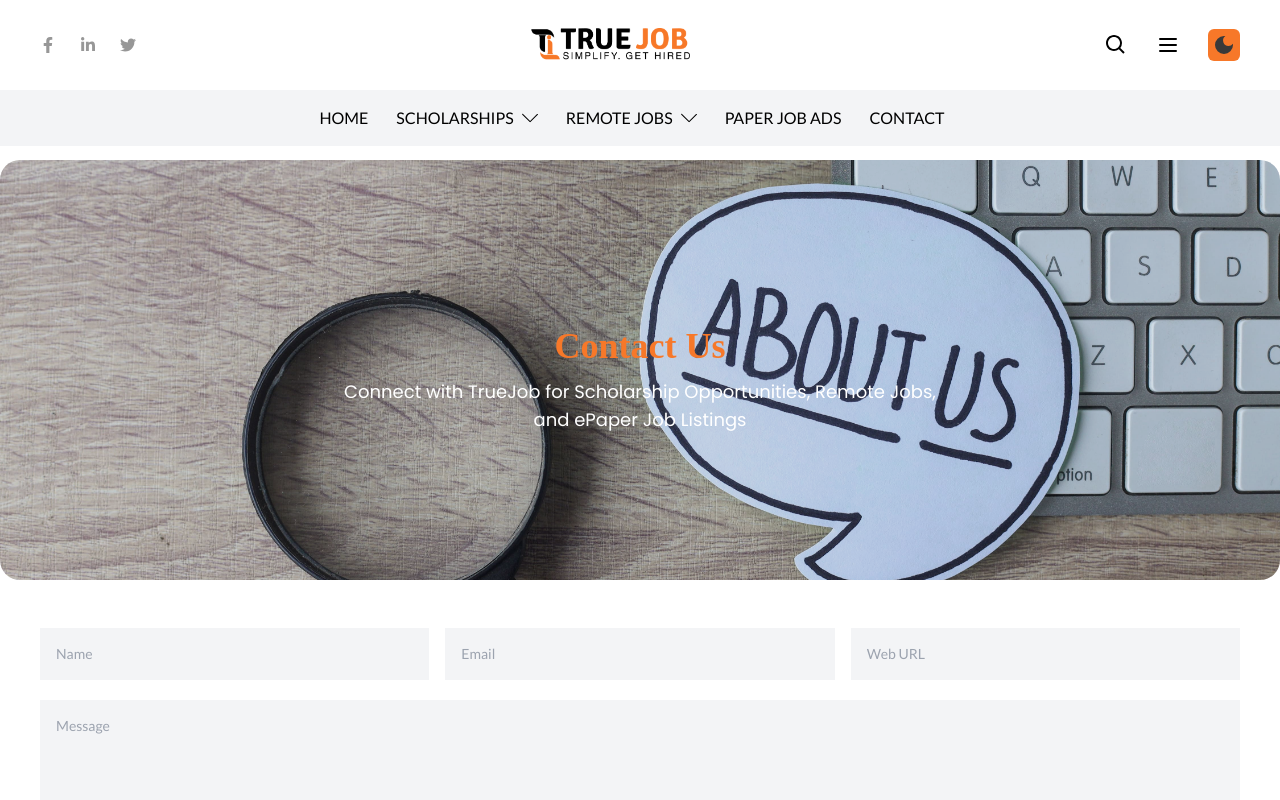
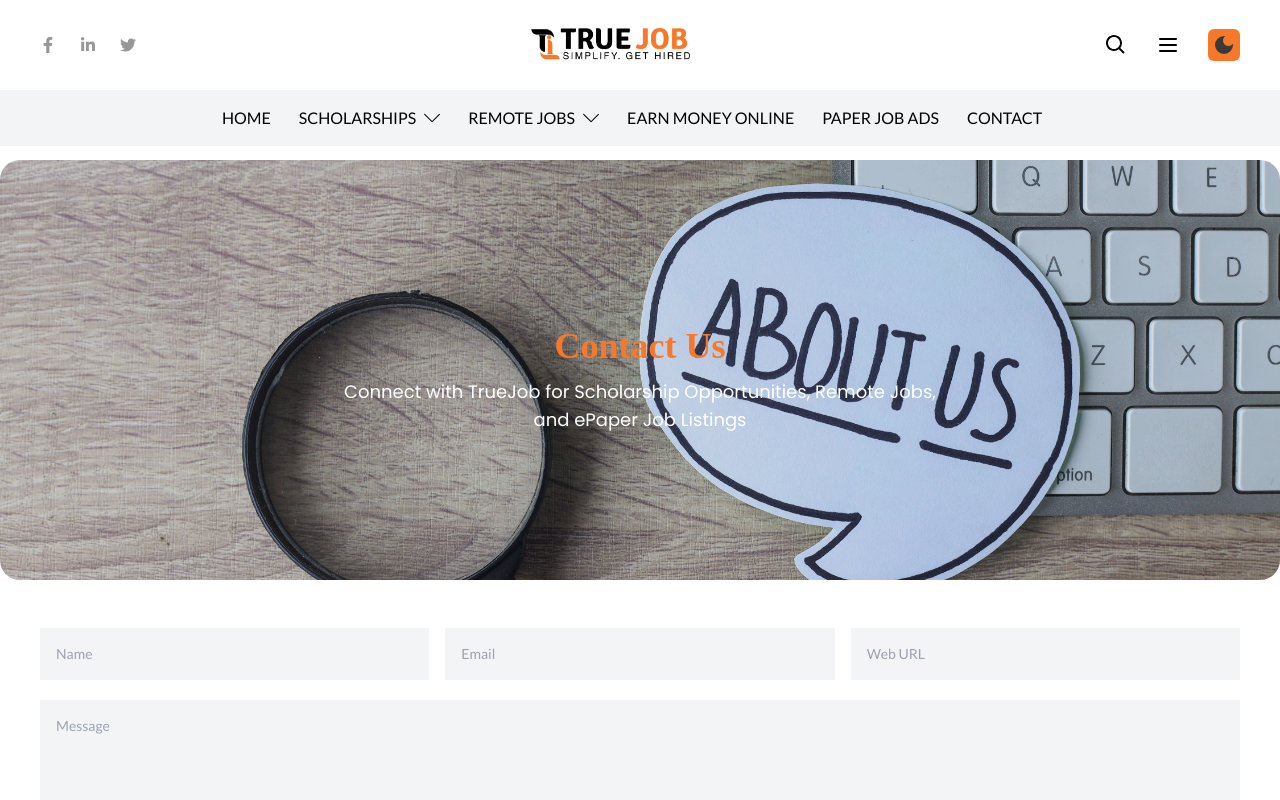
Before and after one commit to mufaqar/truejob, a Next.js app: page /contact-us in a window 1280 px wide. Shown: the top 800 px of the page. Built offline with nearby package versions, Linux system fonts and the light colour scheme; a web font is replaced by a local one.

Commit message:
Earn Money

```diff
--- a/src/components/header/header2.tsx
+++ b/src/components/header/header2.tsx
@@ -116,6 +116,13 @@
                 <Route to="/top-15-freelancing-jobs-in-2023">Freelancing Jobs Are Most In Demand</Route>
               </SubMenu>
             </li>
+
+            <li className="">
+              <Link href="/category/earn-money-online" className="uppercase dark:text-white text-black ">
+              EARN MONEY ONLINE
+              </Link>
+              </li>
+
             <li className="">
               <Link href="/paper-jobs" className="uppercase dark:text-white text-black ">
                 Paper Job Ads
```
